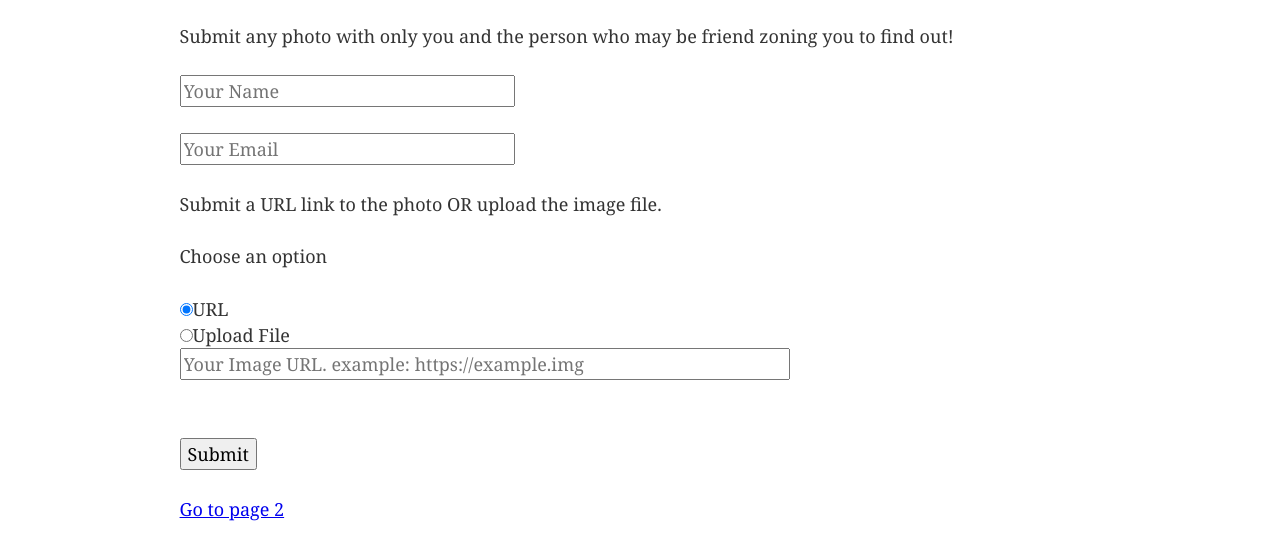
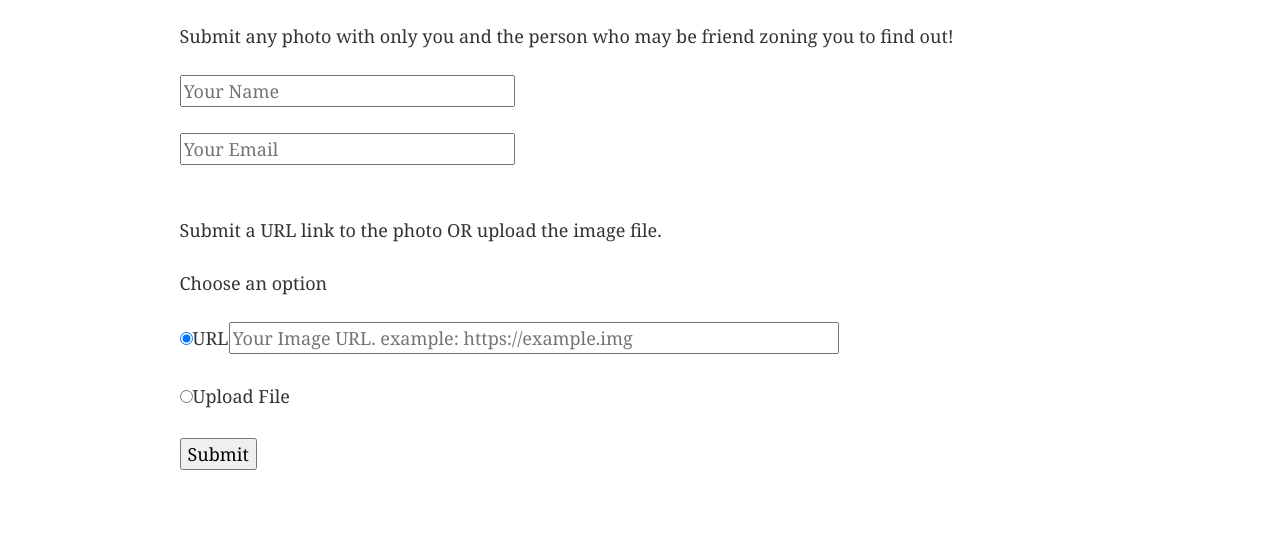
Before and after one commit to therussianhackers/zoned, a Gatsby site: page / in a window 1280 px wide. Both pictures are taken after a click on the radio button 186 px from the left and 532 px from the top of the page. Shown: the part 223-782 px from the top of the page. Built offline with nearby package versions, Linux system fonts and the light colour scheme; Gatsby itself is replaced by a stand-in of ours.

Commit message:
Realigned url box and file upload button with radio buttons, deleted unneeded link to second page, adjusted spacing

```diff
--- a/src/pages/index.js
+++ b/src/pages/index.js
@@ -1,5 +1,5 @@
 import React from 'react'
-import { Link } from 'gatsby'
+//import { Link } from 'gatsby'
 
 import Layout from '../components/layout'
 
@@ -34,20 +34,20 @@ class IndexPage extends React.Component {
             <input type="email" name="_replyto" size="25" placeholder="Your Email" required />
             <br />
             <br />
+            <br />
             <p>Submit a URL link to the photo OR upload the image file.</p>
             <p>Choose an option</p>
             <input type="radio" name="Source"
             onClick={this.selectUrl} />
-            URL
+            <label>URL</label>
+            <input id="URL" type="url" name="url" size="50" style={{visibility: "hidden"}}
+                placeholder="Your Image URL. example: https://example.img"
+                pattern="https://.*" />
+            <br />
             <br />
             <input type="radio" name="Source"
             onClick={this.selectFile} />
             Upload File
-            <br />
-            <input id="URL" type="url" name="url" size="50" style={{visibility: "hidden"}}
-                placeholder="Your Image URL. example: https://example.img"
-                pattern="https://.*" />
-            <br />
             <input id="byte" type="file" name="photo" style={{visibility: "hidden"}}
                 accept="image/*" />
             <br />
@@ -55,7 +55,6 @@ class IndexPage extends React.Component {
             <input type="submit" value="Submit" />
         </form>
         <script src="./controller/formlogic.js"></script>
-        <Link to="/page-2/">Go to page 2</Link>
       </Layout>
         )
     }
```
